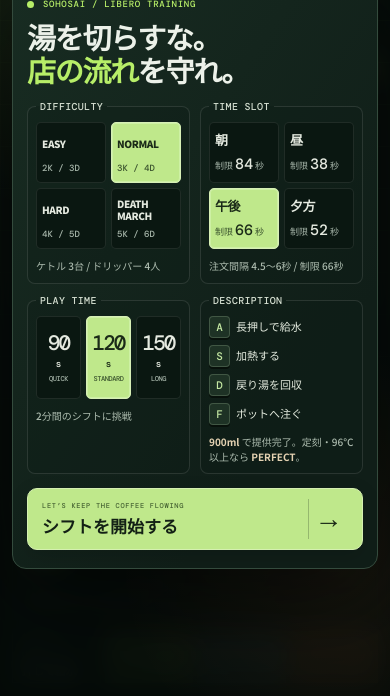
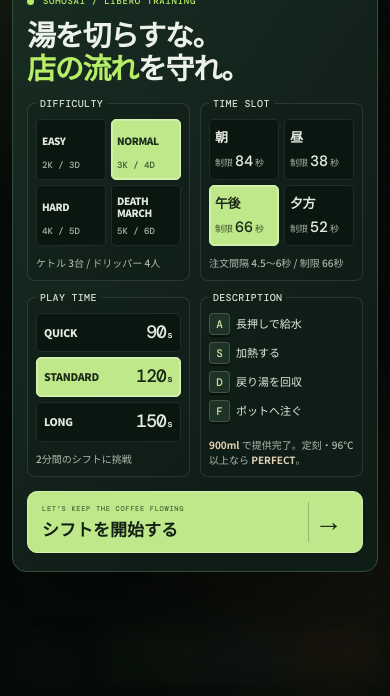
Before and after one commit to cafeore-tkb/Libero-training, a website: page index.html in a window 390 px wide. Shown: the part 148-844 px from the top of the page. Drawn offline with nearby package versions, Linux system fonts and the light colour scheme.

Commit message:
Update Site source

```diff
--- a/index.html
+++ b/index.html
@@ -107,9 +107,9 @@
             <fieldset class="setup-group" data-panel="03">
               <legend><span>03</span> PLAY TIME</legend>
               <div class="option-grid duration-options" role="group" aria-label="プレイ時間">
-                <button type="button" class="setup-option" data-play-duration="90" aria-pressed="false"><b>90<span class="duration-unit">s</span></b><small>QUICK</small></button>
-                <button type="button" class="setup-option selected" data-play-duration="120" aria-pressed="true"><b>120<span class="duration-unit">s</span></b><small>STANDARD</small></button>
-                <button type="button" class="setup-option" data-play-duration="150" aria-pressed="false"><b>150<span class="duration-unit">s</span></b><small>LONG</small></button>
+                <button type="button" class="setup-option" data-play-duration="90" aria-pressed="false"><b>QUICK</b><span class="duration-value">90<span class="duration-unit">s</span></span></button>
+                <button type="button" class="setup-option selected" data-play-duration="120" aria-pressed="true"><b>STANDARD</b><span class="duration-value">120<span class="duration-unit">s</span></span></button>
+                <button type="button" class="setup-option" data-play-duration="150" aria-pressed="false"><b>LONG</b><span class="duration-value">150<span class="duration-unit">s</span></span></button>
               </div>
               <small id="duration-summary" class="setup-summary">2分間のシフトに挑戦</small>
             </fieldset>
--- a/style.css
+++ b/style.css
@@ -170,9 +170,9 @@ h1 em { color: var(--green); font-style: normal; }
 .setup-option:focus-visible { outline: 2px solid var(--orange); outline-offset: 2px; }
 .setup-summary { display: block; margin-top: 13px; color: #adbcaf; font-size: 12px; line-height: 1.5; font-weight: 500; }
 .duration-options .setup-option { min-height: 100px; }
-.duration-options .setup-option b { display: block; font: 500 30px/1.2 "DM Mono"; letter-spacing: -.06em; }
+.duration-options .setup-option b { display: block; min-height: 0; font: 900 14px/1.3 "Noto Sans JP", sans-serif; letter-spacing: .015em; }
+.duration-value { display: block; margin-top: 9px; font: 500 28px/1.2 "DM Mono"; letter-spacing: -.06em; }
 .duration-unit { margin-left: 3px; font-size: 15px; letter-spacing: 0; }
-.duration-options .setup-option small { font-size: 11px; letter-spacing: .03em; }
 .description-group { display: flex; flex-direction: column; }
 .description-steps { display: grid; grid-template-columns: 1fr 1fr; gap: 10px 12px; padding: 5px 0; }
 .description-steps > span { display: flex; align-items: center; gap: 9px; min-width: 0; color: #e3eade; font-size: 13px; line-height: 1.4; white-space: nowrap; }
@@ -299,7 +299,7 @@ h1 em { color: var(--green); font-style: normal; }
   .setup-group legend { padding: 0 4px; font-size: 10px; letter-spacing: .03em; }
   .setup-group legend > span { display: none; }
   .option-grid { grid-template-columns: 1fr 1fr; }
-  .duration-options { grid-template-columns: repeat(3, 1fr); }
+  .duration-options { grid-template-columns: 1fr; }
   .setup-option { min-height: 57px; padding: 7px 5px; border-radius: 5px; }
   .difficulty-options .setup-option, .time-options .setup-option { height: 61px; }
   .setup-option b { min-height: 28px; font-size: 10px; line-height: 1.2; letter-spacing: -.04em; }
@@ -311,10 +311,10 @@ h1 em { color: var(--green); font-style: normal; }
   .time-limit { margin-top: 4px; font-size: 9px; }
   .time-limit strong { font-size: 15px; }
   .setup-summary { margin-top: 9px; font-size: 10px; line-height: 1.6; }
-  .duration-options .setup-option { min-height: 82px; padding: 14px 2px; text-align: center; }
-  .duration-options .setup-option b { font-size: 21px; letter-spacing: -.09em; }
-  .duration-unit { display: block; margin: 2px 0 0; font-size: 10px; letter-spacing: 0; }
-  .duration-options .setup-option small { font-size: 7px; letter-spacing: -.06em; }
+  .duration-options .setup-option { display: flex; align-items: center; justify-content: space-between; gap: 6px; min-height: 38px; padding: 8px 7px; text-align: left; }
+  .duration-options .setup-option b { font-size: 10.5px; letter-spacing: -.025em; }
+  .duration-value { margin-top: 0; font-size: 18px; letter-spacing: -.05em; white-space: nowrap; }
+  .duration-unit { margin-left: 1px; font-size: 10px; letter-spacing: 0; }
   .description-steps { grid-template-columns: 1fr; gap: 7px; padding: 0; }
   .description-steps > span { gap: 6px; font-size: 11px; }
   .description-steps kbd { flex-basis: 21px; height: 22px; border-radius: 4px; font-size: 11px; }
```
Also changed, not shown: dist/index.html, dist/style.css.
